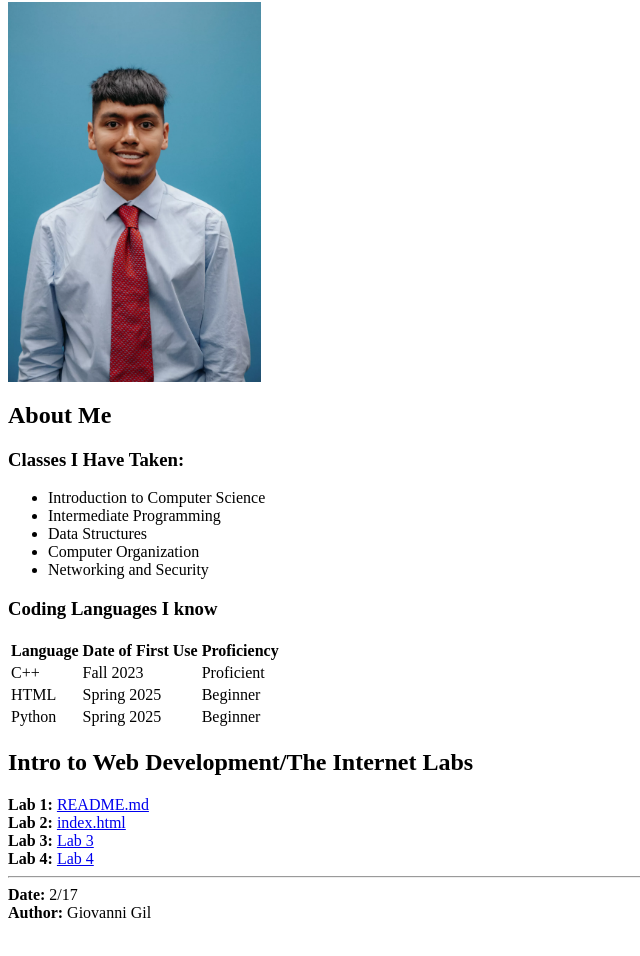
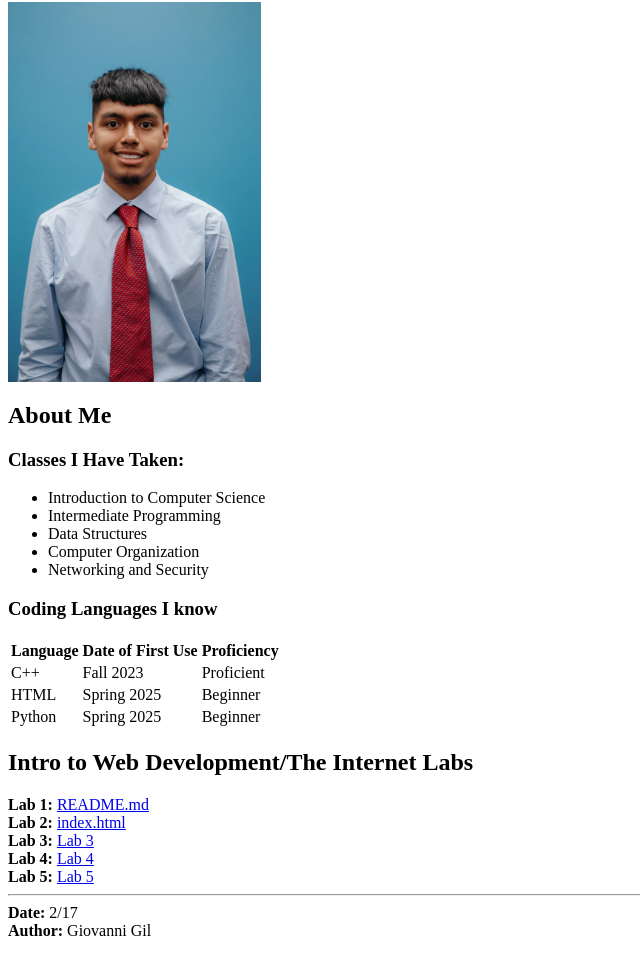
Before and after one commit to CrabHeadd/CrabHeadd.github.io, a plain HTML site: page index.html in a window 1280 px wide. Shown: the part 64-1020 px from the top of the page, without its empty margins (0-640 px from the left). Drawn offline with Linux system fonts and the light colour scheme.

Commit message:
Update index.html
now includes a link to lab 5

```diff
--- a/index.html
+++ b/index.html
@@ -28,7 +28,8 @@
             <b>Lab 1: </b><a href="./README.md">README.md</a><br>
             <b>Lab 2: </b><a href="./index.html">index.html</a><br>
             <b>Lab 3: </b><a href="./lab3.html">Lab 3</a><br>
-            <b>Lab 4: </b><a href="./lab4.html">Lab 4</a><br><hr>
+            <b>Lab 4: </b><a href="./lab4.html">Lab 4</a><br>
+            <b>Lab 5: </b><a href="./lab5.html">Lab 5</a><br><hr>
             <b>Date: </b>2/17 <br>
             <b>Author: </b>Giovanni Gil
         </p>
```
